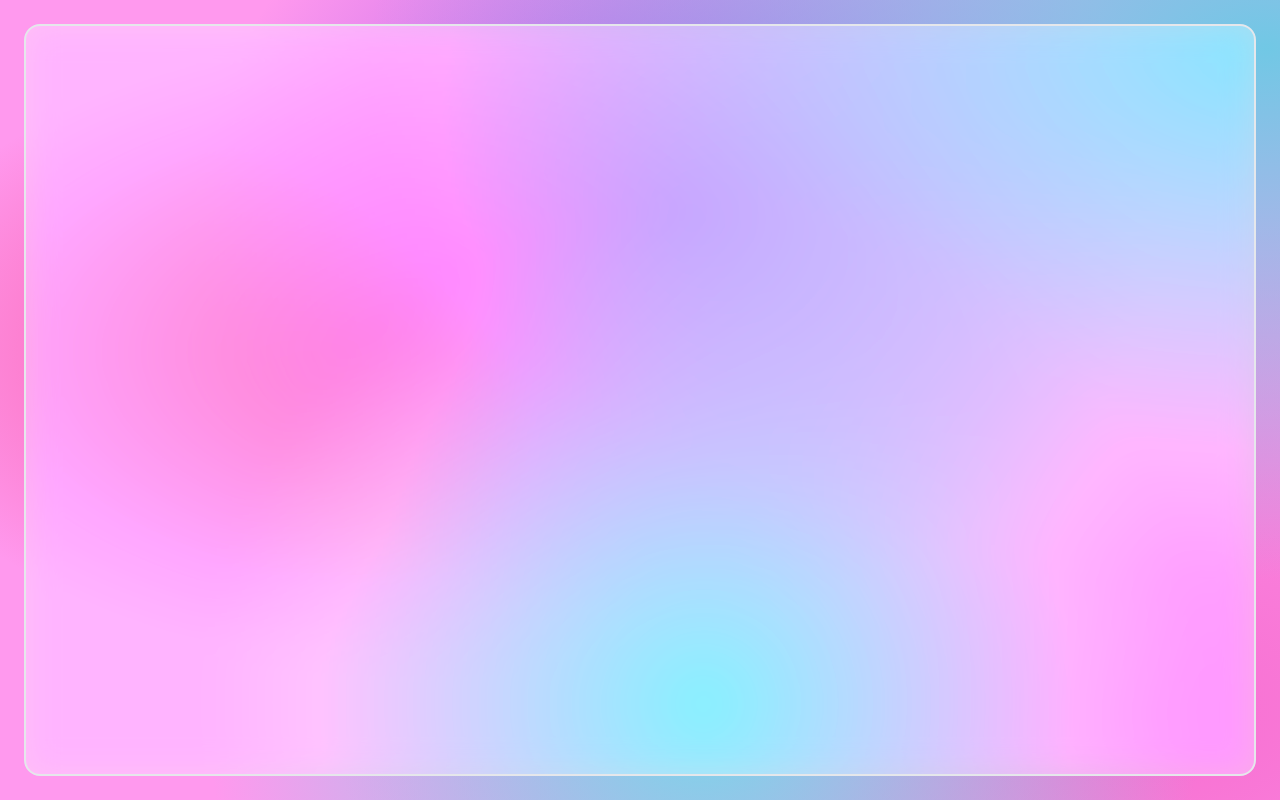
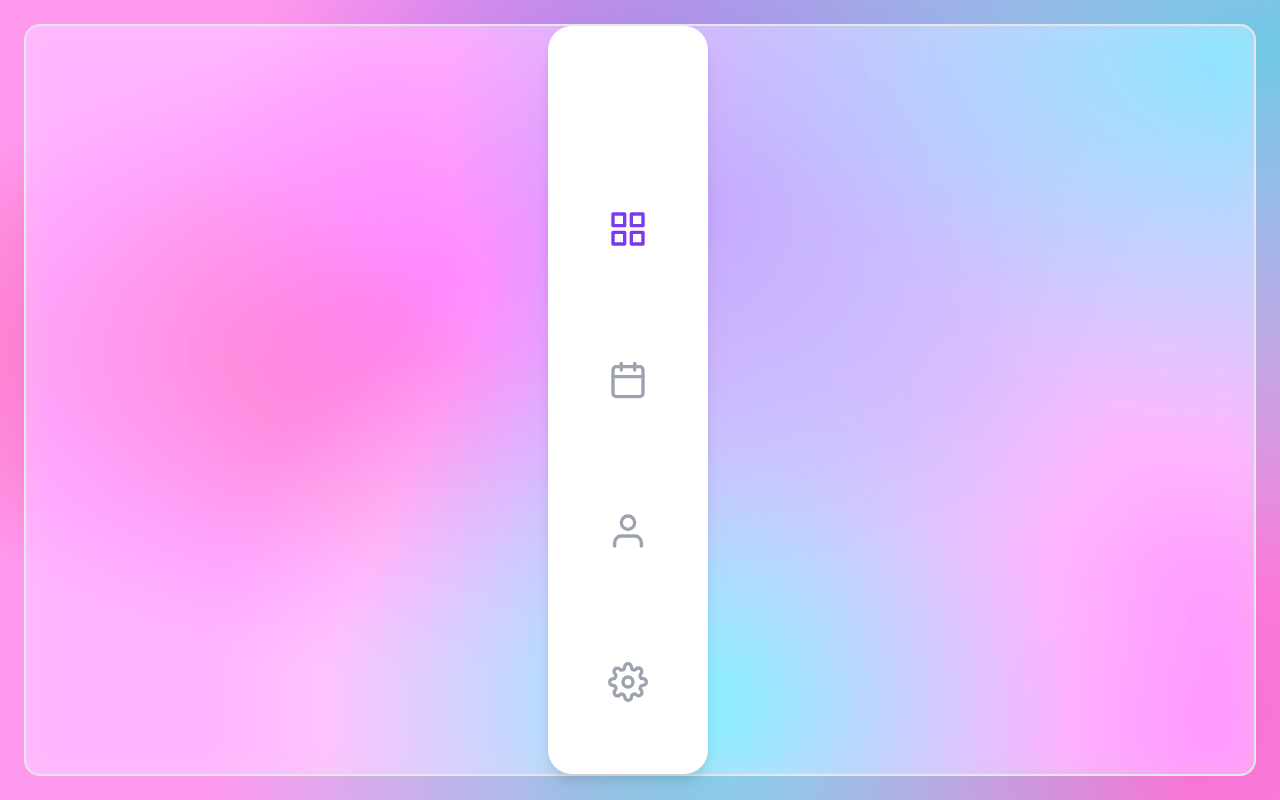
Before and after one commit to tobsirl/next-fm-app, a Next.js app: page /home in a window 1280 px wide. Built offline with nearby package versions, Linux system fonts and the light colour scheme.

Commit message:
Next-FM-App fixing logo

```diff
--- a/app/(dashboard)/layout.tsx
+++ b/app/(dashboard)/layout.tsx
@@ -1,5 +1,6 @@
 import GlassPane from '@/components/GlassPane'
 import '@/styles/global.css'
+import Sidebar  from '@/components/Sidebar'
 
 export default function DashboardRootLayout({ children }) {
   return (
@@ -7,6 +8,7 @@ export default function DashboardRootLayout({ children }) {
       <head />
       <body className="h-screen w-screen candy-mesh p-6">
         <GlassPane className="w-full h-full flex items-center justify-center">
+        <Sidebar />
           {children}
         </GlassPane>
       </body>
--- a/components/Sidebar.tsx
+++ b/components/Sidebar.tsx
@@ -1,6 +1,6 @@
 import Card from './Card'
 import Image from 'next/image'
-import logo from '@/assets/images/logo.png'
+// import logo from '@/assets/images/logo.png'
 import SidebarLink from './SidebarLink'
 
 const links = [
@@ -22,7 +22,6 @@ const Sidebar = () => {
   return (
     <Card className="h-full w-40 flex items-center justify-between flex-wrap">
       <div className="w-full flex justify-center items-center">
-        <Image src={logo} alt="Able logo" priority className="w-14" />
       </div>
       {links.map((link) => (
         <SidebarLink link={link} />
@@ -32,3 +31,5 @@ const Sidebar = () => {
 }
 
 export default Sidebar
+
+//  <Image src={logo} alt="Able logo" priority className="w-14" />
```
